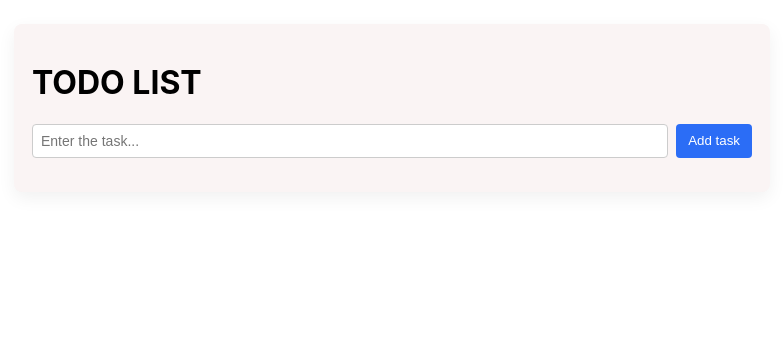
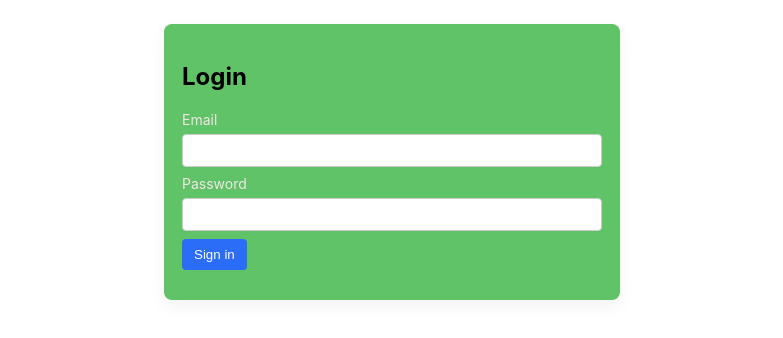
Before and after one commit to SanjayKarnan7511/jfs, a React (Create React App) app: page / in a window 1280 px wide. Shown: the top 338 px of the page, without its empty margins (248-1031 px from the left). Built offline with nearby package versions, Linux system fonts and the light colour scheme.

Commit message:
`Added theme switching and dark mode support to Todo app and updated login form to show/hide password`

```diff
--- a/src/App.css
+++ b/src/App.css
@@ -28,3 +28,17 @@ li{margin:8px 0;display:flex;
   background:#e74c3c;
   color:#fff;
   cursor:pointer}
+.login-card{max-width:420px;margin:24px auto;padding:18px;border-radius:8px;background:#61c367;box-shadow:0 6px 18px rgba(0,0,0,0.05)}
+.login-form{display:flex;flex-direction:column;gap:8px}
+.login-form label{font-size:14px;color:#efe5e5;display:flex;flex-direction:column;gap:6px}
+.login-form input{padding:8px;border:1px solid #ccc;border-radius:4px}
+.error{color:#c0392b;padding:6px 0}
+
+.signed{display:flex;flex-direction:column;align-items:center;justify-content:center;margin-top:40px;padding:18px}
+.signed h2{font-size:20px;color:#010101;margin:0 0 12px}
+.signout-btn{background:#ef4444;color:#fff;border:0;padding:8px 14px;border-radius:8px;cursor:pointer;font-weight:600}
+.signout-btn:hover{opacity:0.95}
+@media (max-width:480px){
+  .signed{padding:12px}
+  .signed h2{font-size:18px}
+}
--- a/src/App.js
+++ b/src/App.js
@@ -1,10 +1,20 @@
 
-import Todo from './Todo';
+import { useState } from 'react';
+import Login from './login';
 
 function App() {
+  const [user, setUser] = useState(null);
+
   return (
     <div className="App">
-      <Todo />
+      {user ? (
+        <div className="signed">
+          <h2>Signed in as {user}</h2>
+          <button className="signout-btn" onClick={() => setUser(null)}>Sign out</button>
+        </div>
+      ) : (
+        <Login onSuccess={(email) => setUser(email)} />
+      )}
     </div>
   );
 }
--- /dev/null
+++ b/src/login.js
@@ -0,0 +1,39 @@
+import { useState } from 'react';
+import './App.css';
+
+function Login({ onSuccess }) {
+  const [email, setEmail] = useState('');
+  const [password, setPassword] = useState('');
+  const [error, setError] = useState('');
+
+  const handleSubmit = (e) => {
+    e.preventDefault();
+    setError('');
+    if (!email.trim()) return setError('Please enter email');
+    if (!password) return setError('Please enter password');
+    if (!email.includes('@')) return setError('Enter a valid email');
+    if (onSuccess) onSuccess(email);
+  };
+
+  return (
+    <div className="login-card">
+      <h2>Login</h2>
+      <form onSubmit={handleSubmit} className="login-form">
+        <label>
+          Email
+          <input type="email" value={email} onChange={(e) => setEmail(e.target.value)} />
+        </label>
+        <label>
+          Password
+          <input type="password" value={password} onChange={(e) => setPassword(e.target.value)} />
+        </label>
+        {error && <div className="error">{error}</div>}
+        <div className="row">
+          <button type="submit" className="addbtn">Sign in</button>
+        </div>
+      </form>
+    </div>
+  );
+}
+
+export default Login;
```
